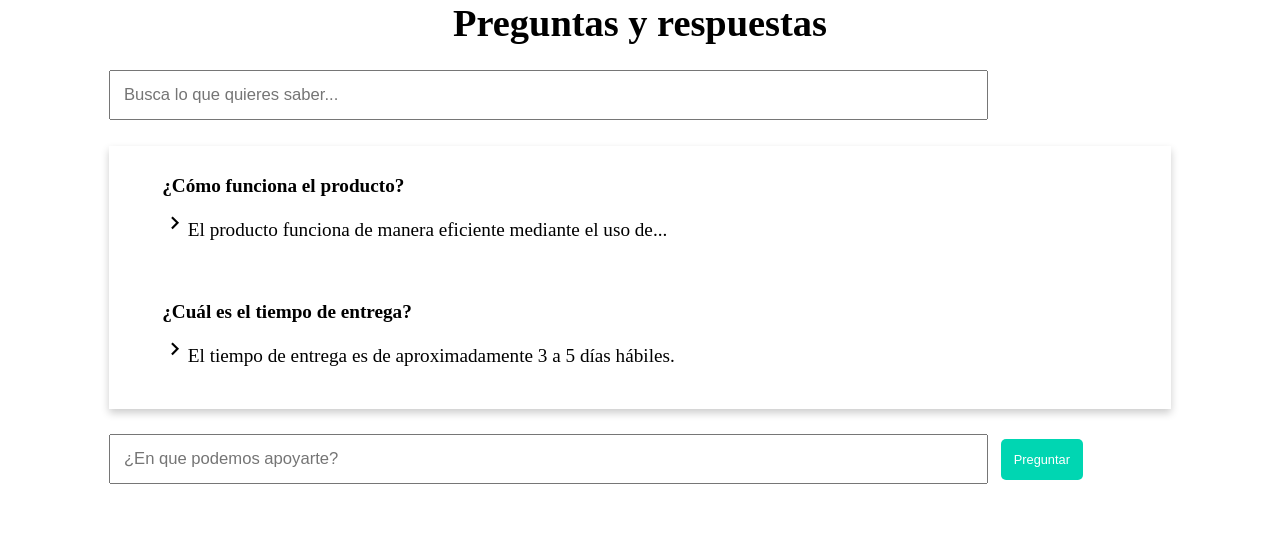
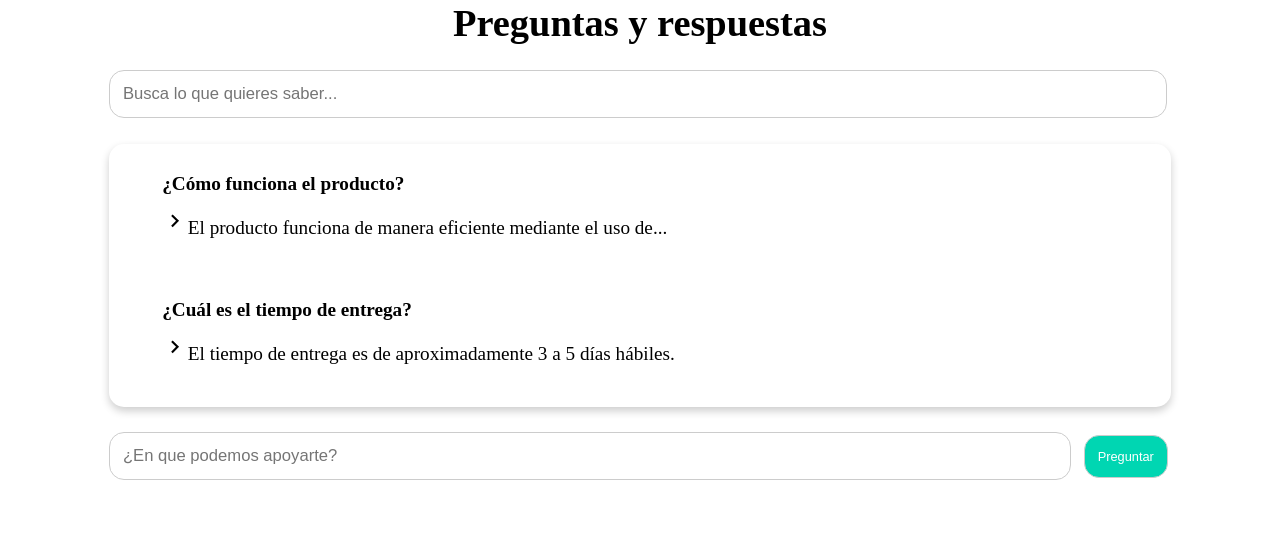
Before and after one commit to SofTest94/harmony-web, a React (Create React App) app: page / in a window 1280 px wide. Shown: the part 5156-5690 px from the top of the page. Built offline with nearby package versions, Linux system fonts and the light colour scheme; no server answers; a web font is replaced by a local one.

Commit message:
se corrigio la parte de preguntas y respuestas, estilos

```diff
--- a/src/components/organisms/Body.tsx
+++ b/src/components/organisms/Body.tsx
@@ -144,7 +144,7 @@ const Body: React.FC<BodyProps> = ({ selectedBranch }) => {
         <ServiceList selectedBranch={selectedBranch} />
       </div>
       <div id="section8">
-      <div style={{ padding: '5%', margin: '3%', borderRadius: '10px' }}>
+      <div style={{ padding: '5%', margin: '3%' }}>
       <div
         style={{
           textAlign: 'center',
@@ -163,10 +163,15 @@ const Body: React.FC<BodyProps> = ({ selectedBranch }) => {
           value={searchTerm}
           onChange={(e) => setSearchTerm(e.target.value)}
           placeholder="Busca lo que quieres saber..."
-          style={{ width: '80%', padding: '1vw', fontSize: '1.3vw' }}
+          style={{ width: '97%', padding: '1vw', fontSize: '1.3vw',
+            borderRadius: '15px',
+            border: '1px solid #ccc', // Borde definido explícitamente
+            boxShadow: 'none', // Asegura que no haya sombra
+
+           }}
         />
       </div>
-      <div style={{ marginBottom: '2vw', overflowY: 'auto', maxHeight: '60vh', boxShadow: '0 4px 8px rgba(0, 0, 0, 0.2)' }}>
+      <div style={{ marginBottom: '2vw', overflowY: 'auto', maxHeight: '60vh', boxShadow: '0 4px 8px rgba(0, 0, 0, 0.2)', borderRadius: '15px' }}>
           {filteredQnAList.map((qna, index) => (
             <QuestionAnswer key={index} question={qna.question} answer={qna.answer} />
           ))}
@@ -177,9 +182,18 @@ const Body: React.FC<BodyProps> = ({ selectedBranch }) => {
           value={newQuestion}
           onChange={(e) => setNewQuestion(e.target.value)}
           placeholder="¿En que podemos apoyarte?"
-          style={{ width: '80%', padding: '1vw', fontSize: '1.3vw' }}
+          style={{ width: '88%', padding: '1vw', fontSize: '1.3vw',
+            borderRadius: '15px',
+            border: '1px solid #ccc', // Borde definido explícitamente
+            boxShadow: 'none',
+
+           }}
         />
-        <button onClick={handleAddQuestion} style={{ padding: '1vw', fontSize: '1vw', backgroundColor: '#00D6B2', color: '#fff', border: 'none', borderRadius: '5px', marginLeft: '1vw', cursor: 'pointer' }}>
+        <button onClick={handleAddQuestion} style={{ padding: '1vw', fontSize: '1vw', backgroundColor: '#00D6B2', color: '#fff', marginLeft: '1vw', cursor: 'pointer',
+          borderRadius: '15px',
+          border: '1px solid #ccc', // Borde definido explícitamente
+          // boxShadow: 'none', // Asegura que no haya sombra
+        }}>
           Preguntar
         </button>
       </div>
```
